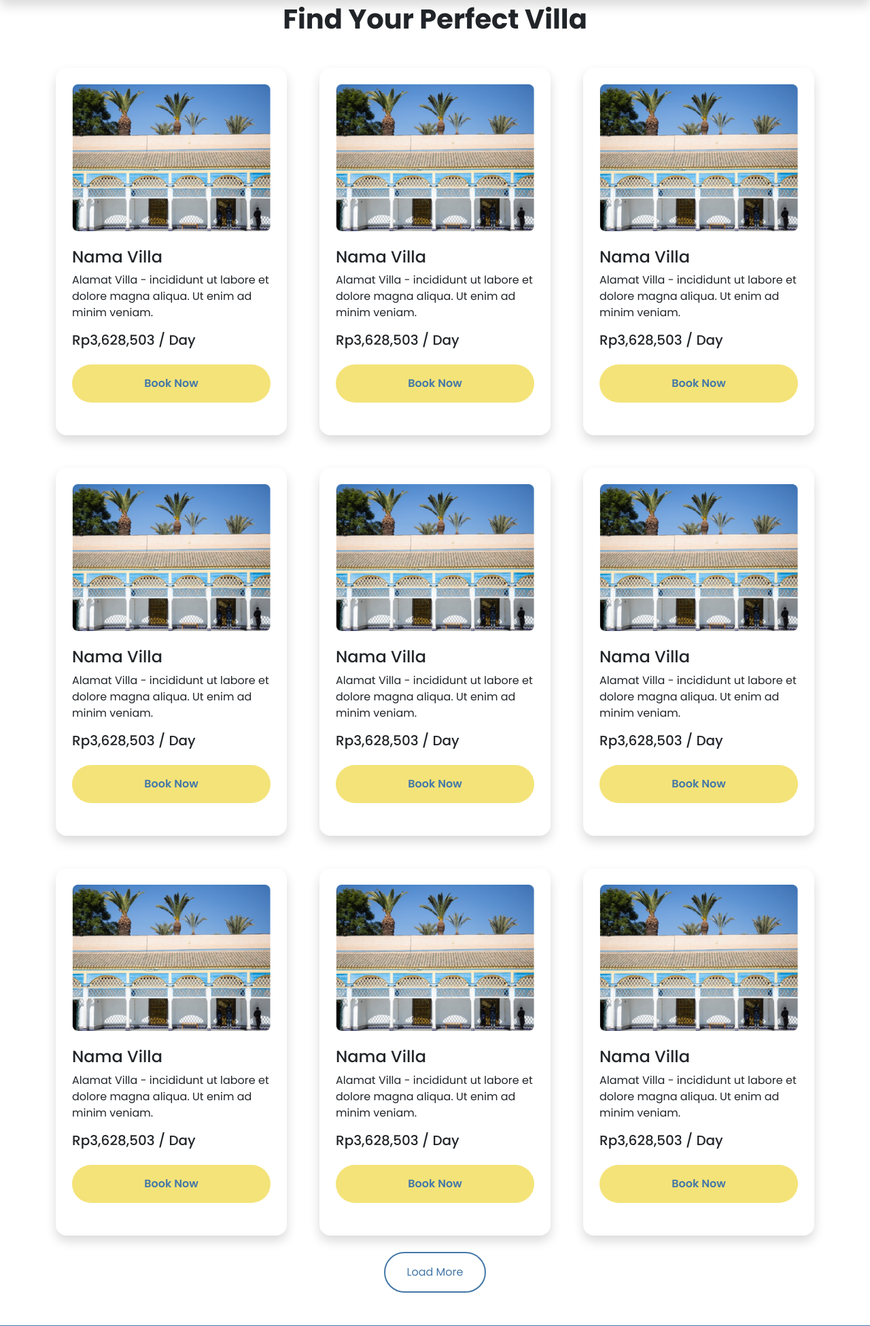
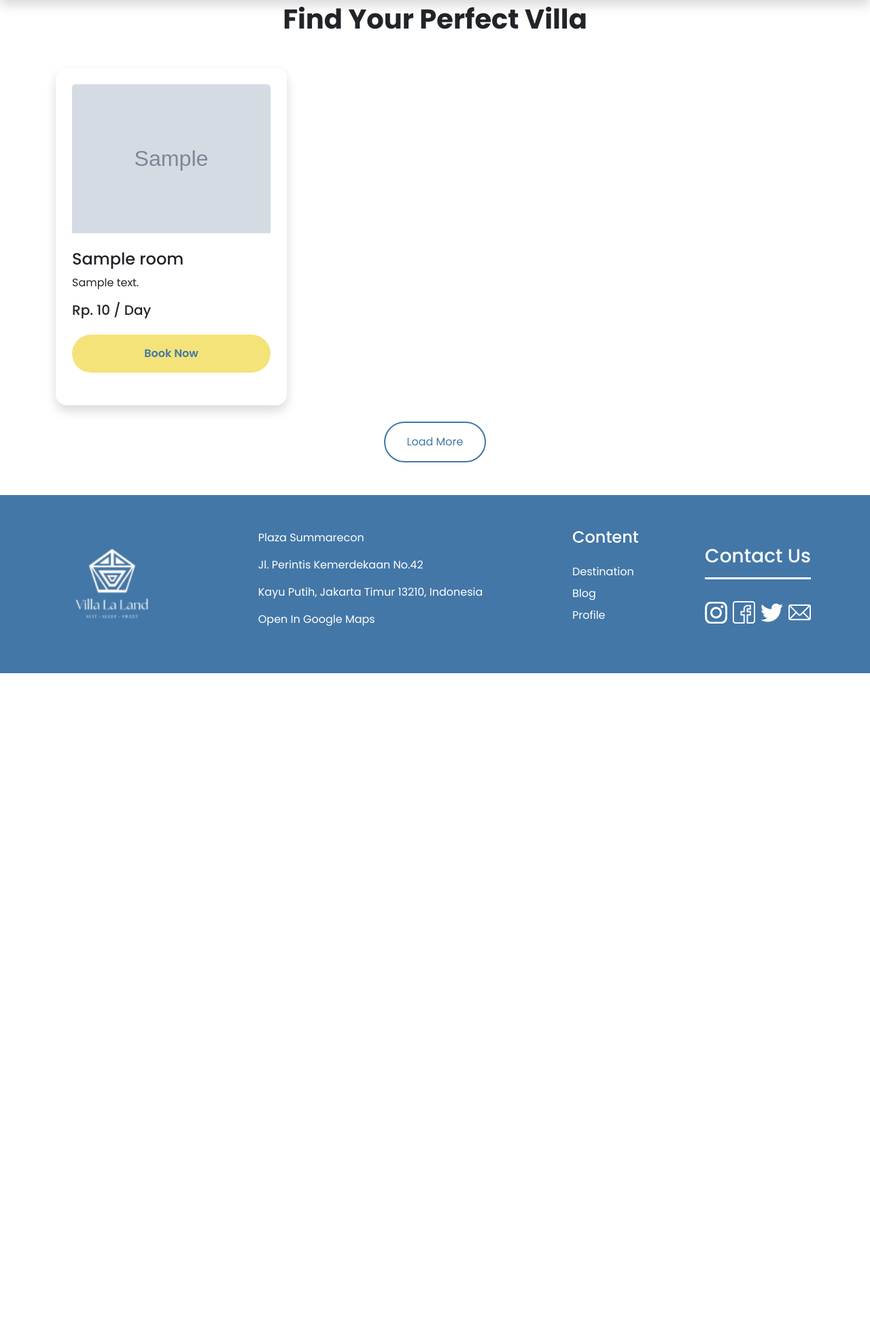
Before and after one commit to melatinurmalasari/VillaLaLand, a PHP site: page /destination2.php in a window 1280 px wide. Shown: the part 116-2066 px from the top of the page at 68% size. After the commit the page ends 1106 px from the top, so only its background shows below. Run offline with PHP 8.4, Linux system fonts and the light colour scheme; tables that the repository leaves empty or names only in its code hold one stand-in row (values such as "Sample post"); grey boxes marked "Sample" are stand-in pictures.

Commit message:
update aldy

```diff
--- a/destination2.php
+++ b/destination2.php
@@ -24,131 +24,25 @@
             <!-- in <span style="color: #2B5881">Belitung</span>  -->
           </h1>
           </div>
+          <?php
+          require_once 'koneksi.php';
+          $query = $koneksi->query("SELECT * FROM `room` ORDER BY `price` ASC") or die(mysql_error());
+          while($fetch = $query->fetch_array()){
+          ?>
           <div class="col-xl-4 col-md-6 col-sm-12 my-4">
             <div class="card shadow shadow-md rounded-4 p-4" style="border: none !important;">
-              <img src="assets/img/VillaCard1.png" class="card-img-top" alt="...">
+              <img src="<?php echo $fetch['photo'] ?>" class="card-img-top" alt="...">
               <div class="card-body py-4 px-0">
-                <h4 class="card-title">Nama Villa</h4>
+                <h4 class="card-title"><?php echo $fetch['room_name'] ?></h4>
                 <p class="card-text">
-                  Alamat Villa - incididunt ut labore et dolore magna aliqua. Ut enim ad minim veniam.
+                  <?php echo $fetch['description'] ?>
                 </p>
-                <h5 class="mb-4">Rp3,628,503 / Day</h5>
-                <a href="destination3.php" class="btn btn-primary fw-semibold rounded-pill w-100">Book Now</a>
+                <h5 class="mb-4">Rp. <?php echo $fetch['price'] ?> / Day</h5>
+                <a href="destination3.php?room_id=<?php echo $fetch['room_id']?>" class="btn btn-primary fw-semibold rounded-pill w-100">Book Now</a>
               </div>
             </div>
           </div>
-
-          <div class="col-xl-4 col-md-6 col-sm-12 my-4">
-            <div class="card shadow shadow-md rounded-4 p-4" style="border: none !important;">
-              <img src="assets/img/VillaCard1.png" class="card-img-top" alt="...">
-              <div class="card-body py-4 px-0">
-                <h4 class="card-title">Nama Villa</h4>
-                <p class="card-text">
-                  Alamat Villa - incididunt ut labore et dolore magna aliqua. Ut enim ad minim veniam.
-                </p>
-                <h5 class="mb-4">Rp3,628,503 / Day</h5>
-                <a href="destination3.php" class="btn btn-primary fw-semibold rounded-pill w-100">Book Now</a>
-              </div>
-            </div>
-          </div>
-
-          <div class="col-xl-4 col-md-6 col-sm-12 my-4">
-            <div class="card shadow shadow-md rounded-4 p-4" style="border: none !important;">
-              <img src="assets/img/VillaCard1.png" class="card-img-top" alt="...">
-              <div class="card-body py-4 px-0">
-                <h4 class="card-title">Nama Villa</h4>
-                <p class="card-text">
-                  Alamat Villa - incididunt ut labore et dolore magna aliqua. Ut enim ad minim veniam.
-                </p>
-                <h5 class="mb-4">Rp3,628,503 / Day</h5>
-                <a href="destination3.php" class="btn btn-primary fw-semibold rounded-pill w-100">Book Now</a>
-              </div>
-            </div>
-          </div>
-
-          <div class="col-xl-4 col-md-6 col-sm-12 my-4">
-            <div class="card shadow shadow-md rounded-4 p-4" style="border: none !important;">
-              <img src="assets/img/VillaCard1.png" class="card-img-top" alt="...">
-              <div class="card-body py-4 px-0">
-                <h4 class="card-title">Nama Villa</h4>
-                <p class="card-text">
-                  Alamat Villa - incididunt ut labore et dolore magna aliqua. Ut enim ad minim veniam.
-                </p>
-                <h5 class="mb-4">Rp3,628,503 / Day</h5>
-                <a href="destination3.php" class="btn btn-primary fw-semibold rounded-pill w-100">Book Now</a>
-              </div>
-            </div>
-          </div>
-
-          <div class="col-xl-4 col-md-6 col-sm-12 my-4">
-            <div class="card shadow shadow-md rounded-4 p-4" style="border: none !important;">
-              <img src="assets/img/VillaCard1.png" class="card-img-top" alt="...">
-              <div class="card-body py-4 px-0">
-                <h4 class="card-title">Nama Villa</h4>
-                <p class="card-text">
-                  Alamat Villa - incididunt ut labore et dolore magna aliqua. Ut enim ad minim veniam.
-                </p>
-                <h5 class="mb-4">Rp3,628,503 / Day</h5>
-                <a href="destination3.php" class="btn btn-primary fw-semibold rounded-pill w-100">Book Now</a>
-              </div>
-            </div>
-          </div>
-
-          <div class="col-xl-4 col-md-6 col-sm-12 my-4">
-            <div class="card shadow shadow-md rounded-4 p-4" style="border: none !important;">
-              <img src="assets/img/VillaCard1.png" class="card-img-top" alt="...">
-              <div class="card-body py-4 px-0">
-                <h4 class="card-title">Nama Villa</h4>
-                <p class="card-text">
-                  Alamat Villa - incididunt ut labore et dolore magna aliqua. Ut enim ad minim veniam.
-                </p>
-                <h5 class="mb-4">Rp3,628,503 / Day</h5>
-                <a href="destination3.php" class="btn btn-primary fw-semibold rounded-pill w-100">Book Now</a>
-              </div>
-            </div>
-          </div>
-
-          <div class="col-xl-4 col-md-6 col-sm-12 my-4">
-            <div class="card shadow shadow-md rounded-4 p-4" style="border: none !important;">
-              <img src="assets/img/VillaCard1.png" class="card-img-top" alt="...">
-              <div class="card-body py-4 px-0">
-                <h4 class="card-title">Nama Villa</h4>
-                <p class="card-text">
-                  Alamat Villa - incididunt ut labore et dolore magna aliqua. Ut enim ad minim veniam.
-                </p>
-                <h5 class="mb-4">Rp3,628,503 / Day</h5>
-                <a href="destination3.php" class="btn btn-primary fw-semibold rounded-pill w-100">Book Now</a>
-              </div>
-            </div>
-          </div>
-
-          <div class="col-xl-4 col-md-6 col-sm-12 my-4">
-            <div class="card shadow shadow-md rounded-4 p-4" style="border: none !important;">
-              <img src="assets/img/VillaCard1.png" class="card-img-top" alt="...">
-              <div class="card-body py-4 px-0">
-                <h4 class="card-title">Nama Villa</h4>
-                <p class="card-text">
-                  Alamat Villa - incididunt ut labore et dolore magna aliqua. Ut enim ad minim veniam.
-                </p>
-                <h5 class="mb-4">Rp3,628,503 / Day</h5>
-                <a href="destination3.php" class="btn btn-primary fw-semibold rounded-pill w-100">Book Now</a>
-              </div>
-            </div>
-          </div>
-
-          <div class="col-xl-4 col-md-6 col-sm-12 my-4">
-            <div class="card shadow shadow-md rounded-4 p-4" style="border: none !important;">
-              <img src="assets/img/VillaCard1.png" class="card-img-top" alt="...">
-              <div class="card-body py-4 px-0">
-                <h4 class="card-title">Nama Villa</h4>
-                <p class="card-text">
-                  Alamat Villa - incididunt ut labore et dolore magna aliqua. Ut enim ad minim veniam.
-                </p>
-                <h5 class="mb-4">Rp3,628,503 / Day</h5>
-                <a href="destination3.php" class="btn btn-primary fw-semibold rounded-pill w-100">Book Now</a>
-              </div>
-            </div>
-          </div>
+          <?php } ?>
 
           <div class="d-flex w-100 justify-content-center align-items-center">
             <a href="" class="btn btn-secondary rounded-pill">Load More</a>
```
Also changed, not shown: billing.php (+10 -9 lines), destination3.php (+10 -9 lines), query_billing.php (added, +41 -0 lines).
